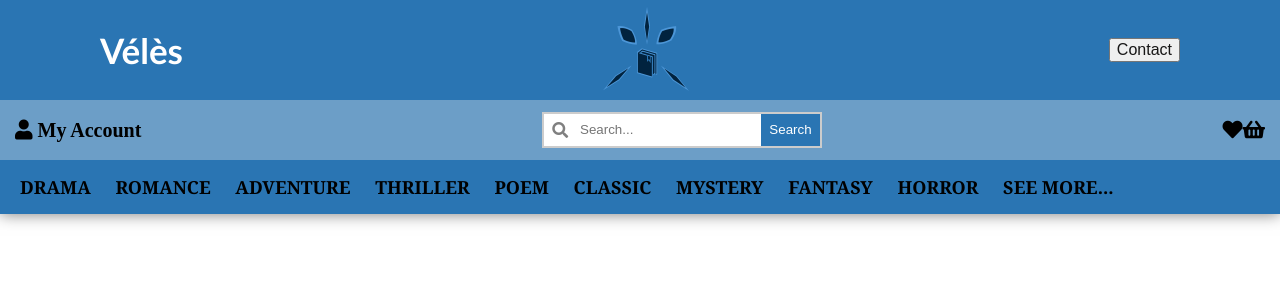
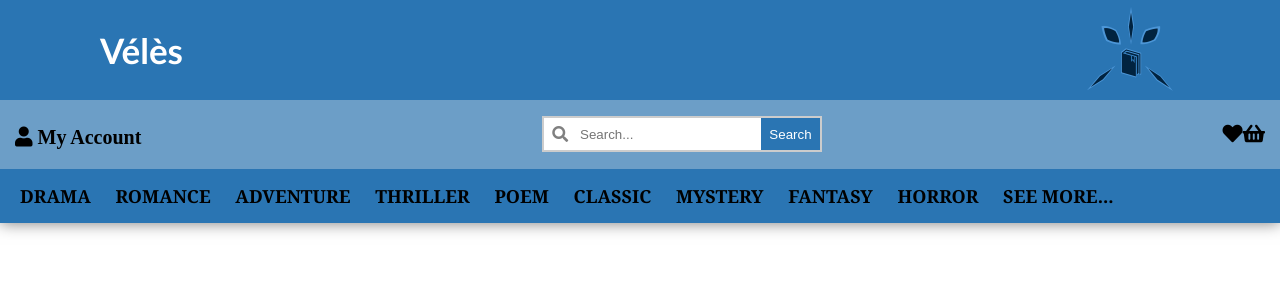
Before and after one commit to Opalie/ppe-hibouk, a PHP site: page /navbar.php in a window 1280 px wide. Shown: the top 300 px of the page. Run offline with PHP 8.4, Linux system fonts and the light colour scheme.

Commit message:
updated navbar and inserted it in the ebook pages

```diff
--- a/Website/navbar.php
+++ b/Website/navbar.php
@@ -1,5 +1,7 @@
+<!DOCTYPE html>
+<html lang="en">
 <head>
-    <meta charset="utf-8">
+<meta charset="utf-8">
     <title>navbar</title>
     <link rel="stylesheet" href="style/navbar.css">
     <link rel="icon" href="img/favicon.ico"/>
@@ -10,7 +12,6 @@
     <div class="upper">
         <h1 class="brand">Vélès</h1>
         <img class="logo" src="img/logo.png">
-        <a class="contact" href="mailto:"><button>Contact</button></a>
     </div>
 
     <div class="middle">
@@ -48,3 +49,7 @@
     </div>
 
 </header>
+<body>
+
+</body>
+</html>
--- a/Website/style/ebook-page.css
+++ b/Website/style/ebook-page.css
@@ -28,7 +28,7 @@ a{
 
 .page{
     background-color: white;
-    margin: auto 25%;
+    margin: 25px 25%;
     display: grid;
     grid-template-columns: 250px auto;
     column-gap: 20px;
@@ -54,6 +54,7 @@ button[type=submit]{
     background: #36B700;
     border-radius: 10px;
     border: 0 solid white;
+    cursor: pointer;
 }
 
 p{
--- a/Website/style/navbar.css
+++ b/Website/style/navbar.css
@@ -30,20 +30,6 @@ header.navbar {
 .upper h1 {
     color: white;
     font-size: 35px;
-}
-
-.upper a,
-button {
-    font-size: 16px;
-}
-
-.upper button {
-    color: rgb(24, 23, 23);
-    transition: all 300ms;
-}
-
-.upper button:hover {
-    color: white;
 }
 
 .logo {
```
